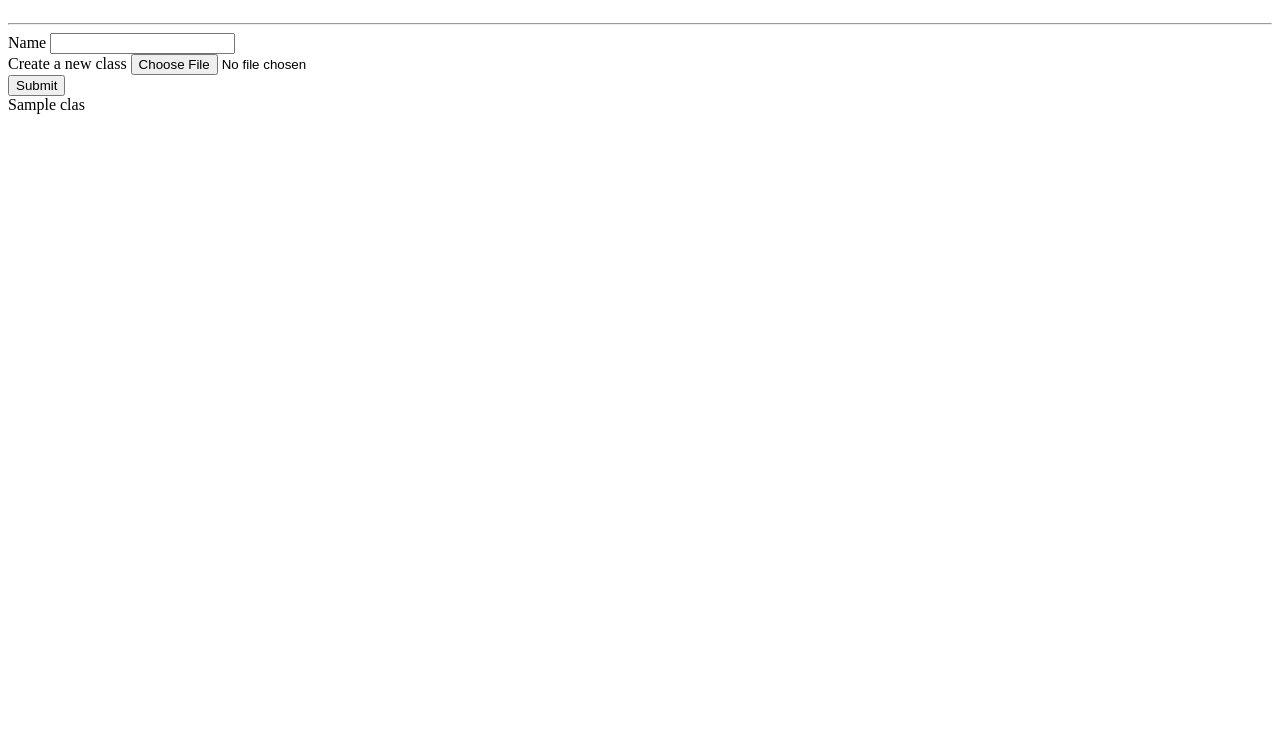
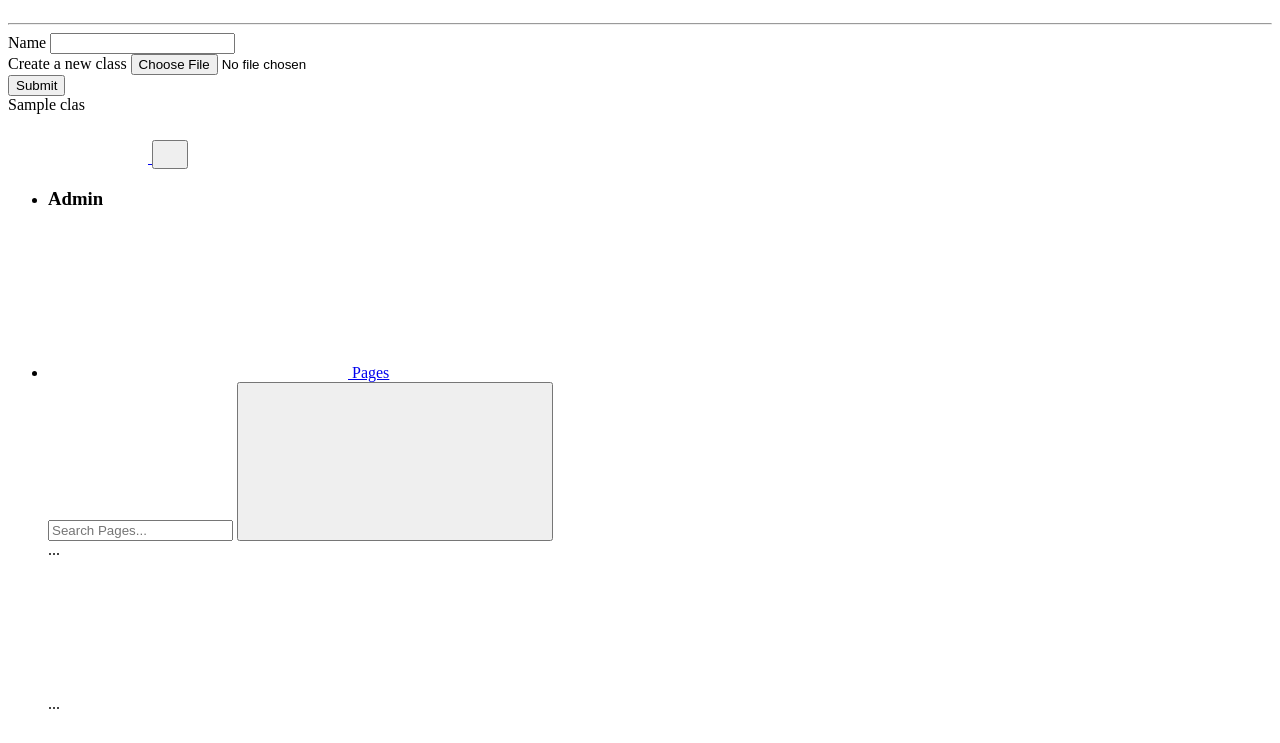
Before and after one commit to tylerpiw/BodeGame, a Python web app: template App/templates/UserProfiles/admin_user_profile.html in a window 1280 px wide. Shown: the part 57-800 px from the top of the page. Run offline with Jinja, Linux system fonts and the light colour scheme; the template is opened without the code that fills it: most values are stand-ins (such as "Sample title", 1, 10 or a date in 2020).

Commit message:
Update admin_user_profile.html

```diff
--- a/App/templates/UserProfiles/admin_user_profile.html
+++ b/App/templates/UserProfiles/admin_user_profile.html
@@ -23,3 +23,49 @@
 </div>
 </body>
 </html>
+
+
+<header class="Admins">
+  <nav>
+    <a href="#0" aria-label="forecastr logo" class="logo">
+      <svg width="140" height="49">
+        <use xlink:href="#logo"></use>
+      </svg>
+    </a>
+    <button class="toggle-mob-menu" aria-expanded="false" aria-label="open menu">
+      <svg width="20" height="20" aria-hidden="true">
+        <use xlink:href="#down"></use>
+      </svg>
+    </button>
+    <ul class="admin-menu">
+      <li class="menu-heading">
+        <h3>Admin</h3>
+      </li>
+      <li>
+        <a href="#0">
+          <svg>
+            <use xlink:href="#pages"></use>
+          </svg>
+          <span>Pages</span>
+        </a>
+      </li>
+
+<section class="search-and-user">
+  <form>
+    <input type="search" placeholder="Search Pages...">
+    <button type="submit" aria-label="submit form">
+      <svg aria-hidden="true">
+        <use xlink:href="#search"></use>
+      </svg>
+    </button>
+  </form>
+  <div class="admin-profile">
+    <span class="greeting">...</span>
+    <div class="notifications">
+      <span class="badge">...</span>
+      <svg>
+        <use xlink:href="#users"></use>
+      </svg>
+    </div>
+  </div>
+</section>
```
